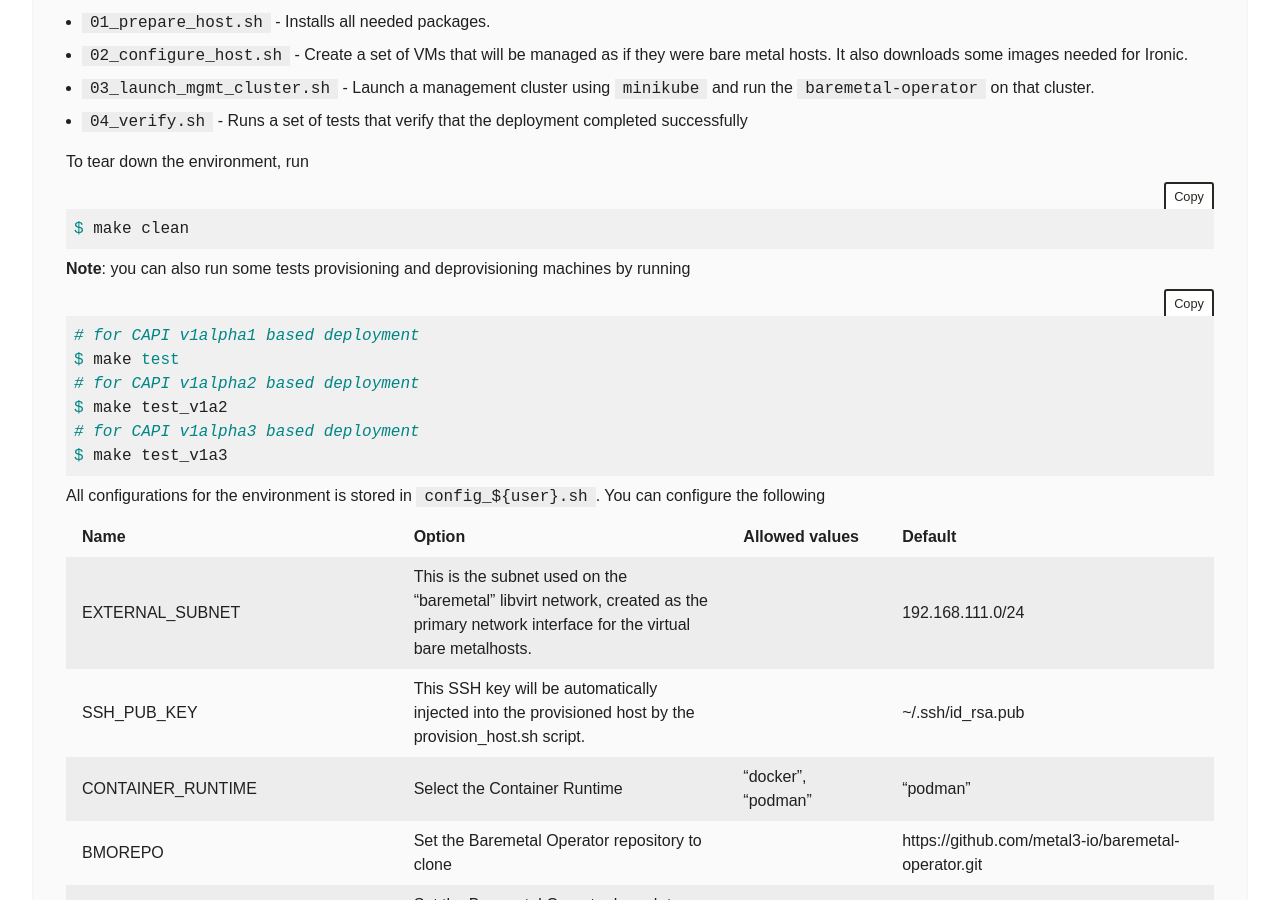
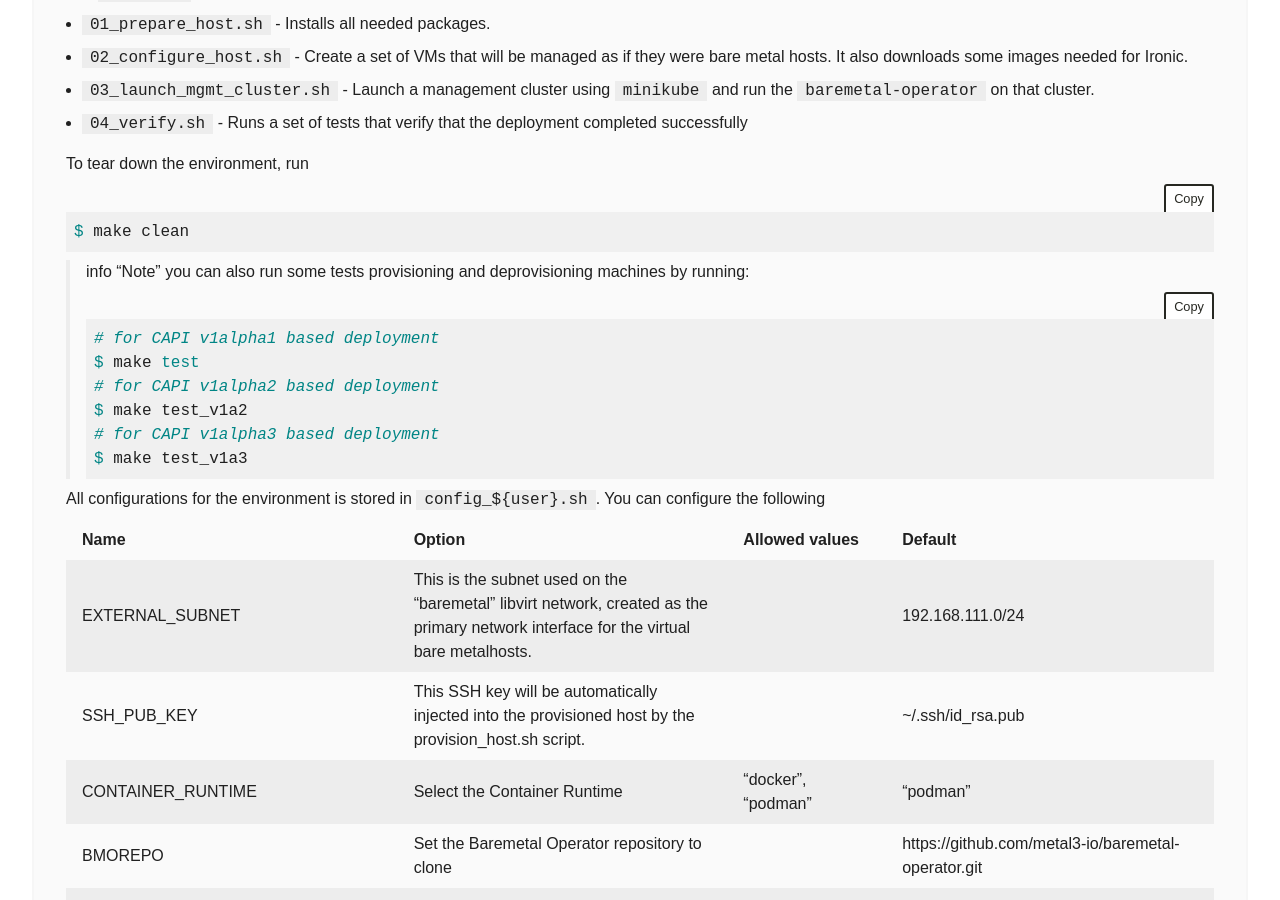
Before and after one commit to metal3-io/metal3-io.github.io, a Jekyll site: the page built from try-it.md, in a window 1280 px wide and 900 px high, scrolled down 2057 px. Built offline with Jekyll 4.4.1, drawn with Linux system fonts in a browser that asks for light colours; nearby versions of some CDN libraries; comment, search, counter and statistics services are not loaded; some of the changed text lies outside the part shown.

Commit message:
Use try-it as a full-featured markdown file
Signed-off-by: Pablo Iranzo Gómez <Pablo.Iranzo@gmail.com>

````diff
--- /dev/null
+++ b/_layouts/tryit.html
@@ -0,0 +1,64 @@
+---
+layout: default
+---
+<div class="mk-masthead__content--sub">
+  <h1 class="mk-masthead__content--sub__title">Getting started with Metal3.io</h1>
+  <p class="mk-masthead__content--sub__text">Ready to start taking steps towards your first experience with metal3.io? Follow these commands to get started! </p>
+</div>
+</section>
+<main>
+
+  <section class="mk-main__section mk-main__section__content">
+        {{ content }}
+  </section>
+</main>
+
+<!-- Root element of PhotoSwipe. Must have class pswp. -->
+<div class="pswp" tabindex="-1" role="dialog" aria-hidden="true">
+    <!-- Background of PhotoSwipe.
+         It's a separate element as animating opacity is faster than rgba(). -->
+    <div class="pswp__bg"></div>
+    <!-- Slides wrapper with overflow:hidden. -->
+    <div class="pswp__scroll-wrap">
+        <!-- Container that holds slides.
+            PhotoSwipe keeps only 3 of them in the DOM to save memory.
+            Don't modify these 3 pswp__item elements, data is added later on. -->
+        <div class="pswp__container">
+            <div class="pswp__item"></div>
+            <div class="pswp__item"></div>
+            <div class="pswp__item"></div>
+        </div>
+        <!-- Default (PhotoSwipeUI_Default) interface on top of sliding area. Can be changed. -->
+        <div class="pswp__ui pswp__ui--hidden">
+            <div class="pswp__top-bar">
+                <!--  Controls are self-explanatory. Order can be changed. -->
+                <div class="pswp__counter"></div>
+                <button class="pswp__button pswp__button--close" title="Close (Esc)"></button>
+                <button class="pswp__button pswp__button--share" title="Share"></button>
+                <button class="pswp__button pswp__button--fs" title="Toggle fullscreen"></button>
+                <button class="pswp__button pswp__button--zoom" title="Zoom in/out"></button>
+                <!-- Preloader demo https://codepen.io/dimsemenov/pen/yyBWoR -->
+                <!-- element will get class pswp__preloader--active when preloader is running -->
+                <div class="pswp__preloader">
+                    <div class="pswp__preloader__icn">
+                      <div class="pswp__preloader__cut">
+                        <div class="pswp__preloader__donut"></div>
+                      </div>
+                    </div>
+                </div>
+            </div>
+            <div class="pswp__share-modal pswp__share-modal--hidden pswp__single-tap">
+                <div class="pswp__share-tooltip"></div>
+            </div>
+            <button class="pswp__button pswp__button--arrow--left" title="Previous (arrow left)">
+            </button>
+            <button class="pswp__button pswp__button--arrow--right" title="Next (arrow right)">
+            </button>
+            <div class="pswp__caption">
+                <div class="pswp__caption__center"></div>
+            </div>
+        </div>
+    </div>
+</div>
+<script src="/assets/js/photoswipe-page.js">
+</script>
--- a/try-it.html
+++ /dev/null
@@ -1,18 +0,0 @@
----
-layout: default
-title: Try it
-permalink: /try-it.html
----
-<div class="mk-masthead__content--sub">
-  <h1 class="mk-masthead__content--sub__title">Getting started with Metal3.io</h1>
-  <p class="mk-masthead__content--sub__text">Ready to start taking steps towards your first experience with metal3.io? Follow these commands to get started! </p>
-</div>
-</section>
-<main>
-
-    <section class="mk-main__section mk-main__section__content">
-        {% capture try-it %}{% include try-it.md %}{% endcapture %}
-        {{ try-it | markdownify }}
-
-</section>
-</main>
--- a/_includes/try-it.md
+++ b/try-it.md
@@ -13,7 +20,9 @@
   - [Running Custom Cluster API Provider Baremetal](#running-custom-cluster-api-provider-baremetal)
   - [Accessing Ironic API](#accessing-ironic-api)
 
-# Instructions
+<!-- /TOC -->
+<hr>
+## Instructions
 
 ### Prerequisites
 
@@ -32,9 +41,7 @@
 
 This is a high-level architecture of the metal³-dev-env.
 
-<p align="center">
-  <img width="752" height="713" src="../assets/images/metal3-dev-env.svg">
-</p>
+![](assets/images/metal3-dev-env.svg)
 
 tl;dr - Clone [metal³-dev-env](https://github.com/metal3-io/metal3-dev-env)
 and run
@@ -62,17 +69,17 @@ To tear down the environment, run
 $ make clean
 ```
 
-**Note**: you can also run some tests provisioning and deprovisioning machines
-by running
-
-```sh
-# for CAPI v1alpha1 based deployment
-$ make test
-# for CAPI v1alpha2 based deployment
-$ make test_v1a2
-# for CAPI v1alpha3 based deployment
-$ make test_v1a3
-```
+> info "Note"
+> you can also run some tests provisioning and deprovisioning machines by running:
+>
+> ```sh
+> # for CAPI v1alpha1 based deployment
+> $ make test
+> # for CAPI v1alpha2 based deployment
+> $ make test_v1a2
+> # for CAPI v1alpha3 based deployment
+> $ make test_v1a3
+> ```
 
 All configurations for the environment is stored in `config_${user}.sh`. You
 can configure the following
@@ -112,20 +119,19 @@ You can override the three following variables: `IMAGE_NAME`,
 exist in the folder `/opt/metal3-dev-env/ironic/html`, then it will be
 downloaded from `IMAGE_LOCATION`.
 
-### Note
+> warning "Warning"
+> If you see this error during the installation:
+>
+> ```sh
+> error: failed to connect to the hypervisor
+> error: Failed to connect socket to '/var/run/libvirt/libvirt-sock':  Permission denied
+> ```
+>
+> You may need to log out then login again, and run `make` again.
 
-If you see this error during the installation:
+## Working with the Environment
 
-```sh
-error: failed to connect to the hypervisor
-error: Failed to connect socket to '/var/run/libvirt/libvirt-sock': Permission denied
-```
-
-You may need to log out then login again, and run `make` again.
-
-# Working with the Environment
-
-## Bare Metal Hosts
+### Bare Metal Hosts
 
 This environment creates a set of VMs to manage as if they were bare metal
 hosts. You can see the VMs using `virsh`.
@@ -253,7 +259,7 @@ status:
     credentialsVersion: "1242"
 ```
 
-## Provisioning Cluster and Machines
+### Provisioning Cluster and Machines
 
 This section describes how to trigger provisioning of a cluster and hosts via
 `Machine` objects as part of the Cluster API integration. This uses Cluster API
@@ -328,7 +334,7 @@ The default username for the CentOS image is `centos`.
 $ ssh centos@192.168.111.21
 ```
 
-## Deprovisioning Cluster and Machines
+### Deprovisioning Cluster and Machines
 
 Deprovisioning of the cluster and machines is done just by deleting `Cluster`
 `Machine` objects.
@@ -358,7 +364,7 @@ NAME    PHASE
 test1   deprovisioning
 ```
 
-### Centos target hosts only, image update
+#### Centos target hosts only, image update
 
 If you want to deploy Ubuntu hosts, please skip to the next section.
 
@@ -375,7 +381,7 @@ awk '{print $1}' > \
 /opt/metal3-dev-env/ironic/html/images/centos-updated.qcow2.md5sum
 ```
 
-## Directly Provisioning Bare Metal Hosts
+### Directly Provisioning Bare Metal Hosts
 
 It’s also possible to provision via the `BareMetalHost` interface directly
 without using the Cluster API integration.
@@ -428,7 +434,7 @@ NAME       STATUS   PROVISIONING STATUS   MACHINE   BMC
 node-0     OK       deprovisioning                  ipmi://192.168.111.1:6230   unknown            true
 ```
 
-## Running Custom Baremetal-Operator
+### Running Custom Baremetal-Operator
 
 The `baremetal-operator` comes up running in the cluster by default, using an
 image built from the [metal3-io/baremetal-operator](https://github.com/metal3-io/baremetal-operator) repository. If you’d like to test changes to the
@@ -450,7 +456,7 @@ cd ~/go/src/github.com/metal3-io/baremetal-operator
 make run
 ```
 
-## Running Custom Cluster API Provider Baremetal
+### Running Custom Cluster API Provider Baremetal
 
 There are two Cluster API related managers running in the cluster. One
 includes set of generic controllers, and the other includes a custom Machine
@@ -469,7 +475,7 @@ cd ~/go/src/github.com/metal3-io/cluster-api-provider-baremetal
 make run
 ```
 
-## Accessing Ironic API
+### Accessing Ironic API
 
 Sometimes you may want to look directly at Ironic to debug something.
 The metal3-dev-env repository contains a clouds.yaml file with
````
Also changed, not shown: other parts of try-it.md (+11 -4 lines).
